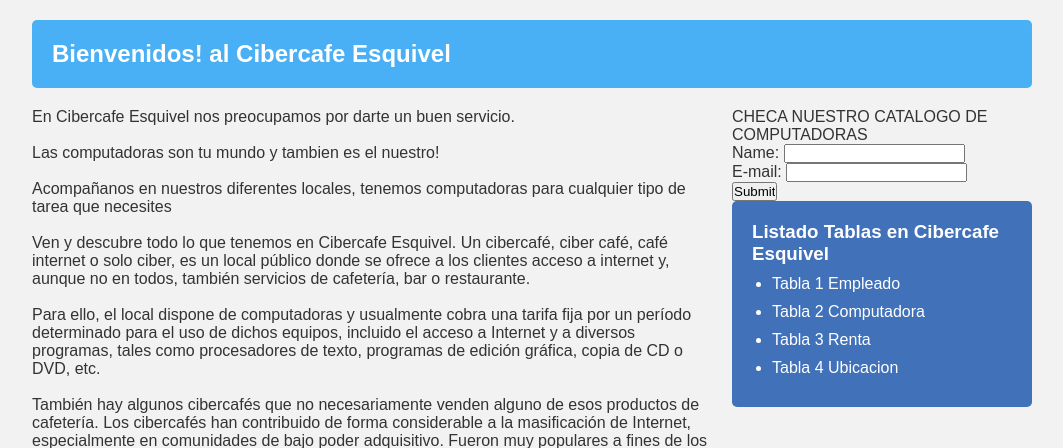
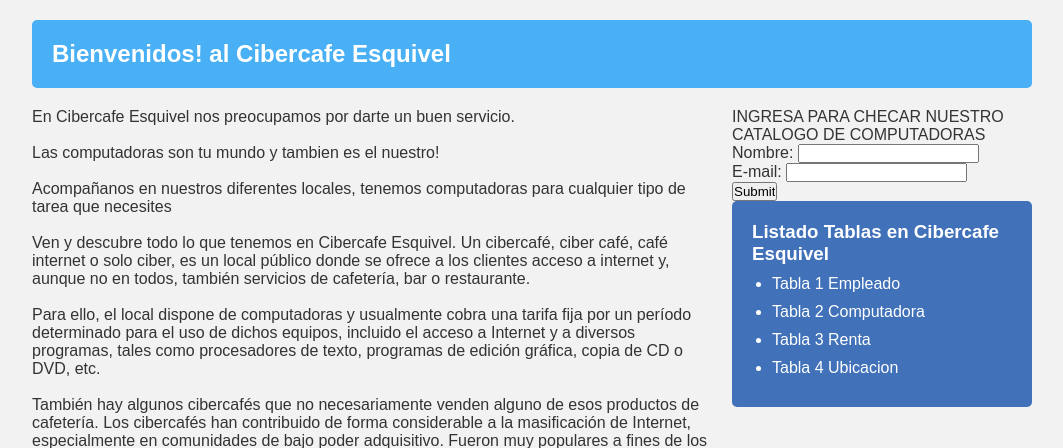
Before and after one commit to riotoveles/proyectofinal_daweb, a PHP site: page /Computadora.php in a window 1280 px wide. Shown: the part 83-531 px from the top of the page, without its empty margins (108-1171 px from the left). Run offline with PHP 8.4, Linux system fonts and the light colour scheme.

Commit message:
Add files via upload

```diff
--- a/Computadora.php
+++ b/Computadora.php
@@ -49,8 +49,8 @@
 			</div>
 
             <form action="welcome.php" method="post">
-                <p> CHECA NUESTRO CATALOGO DE COMPUTADORAS </p>
-                Name: <input type="text" name="name"><br>
+                <p> INGRESA PARA CHECAR NUESTRO CATALOGO DE COMPUTADORAS </p>
+                Nombre: <input type="text" name="name"><br>
                 E-mail: <input type="text" name="email"><br>
                 <input type="submit">
             </form>
--- a/Rentas.php
+++ b/Rentas.php
@@ -52,7 +52,7 @@
 
             <form action="welcome.php" method="post">
                 <p> RENTA NUESTRAS COMPUTADORAS EN LINEA </p>
-                Name: <input type="text" name="name"><br>
+                Nombre: <input type="text" name="name"><br>
                 E-mail: <input type="text" name="email"><br>
                 <input type="submit">
             </form>
```
